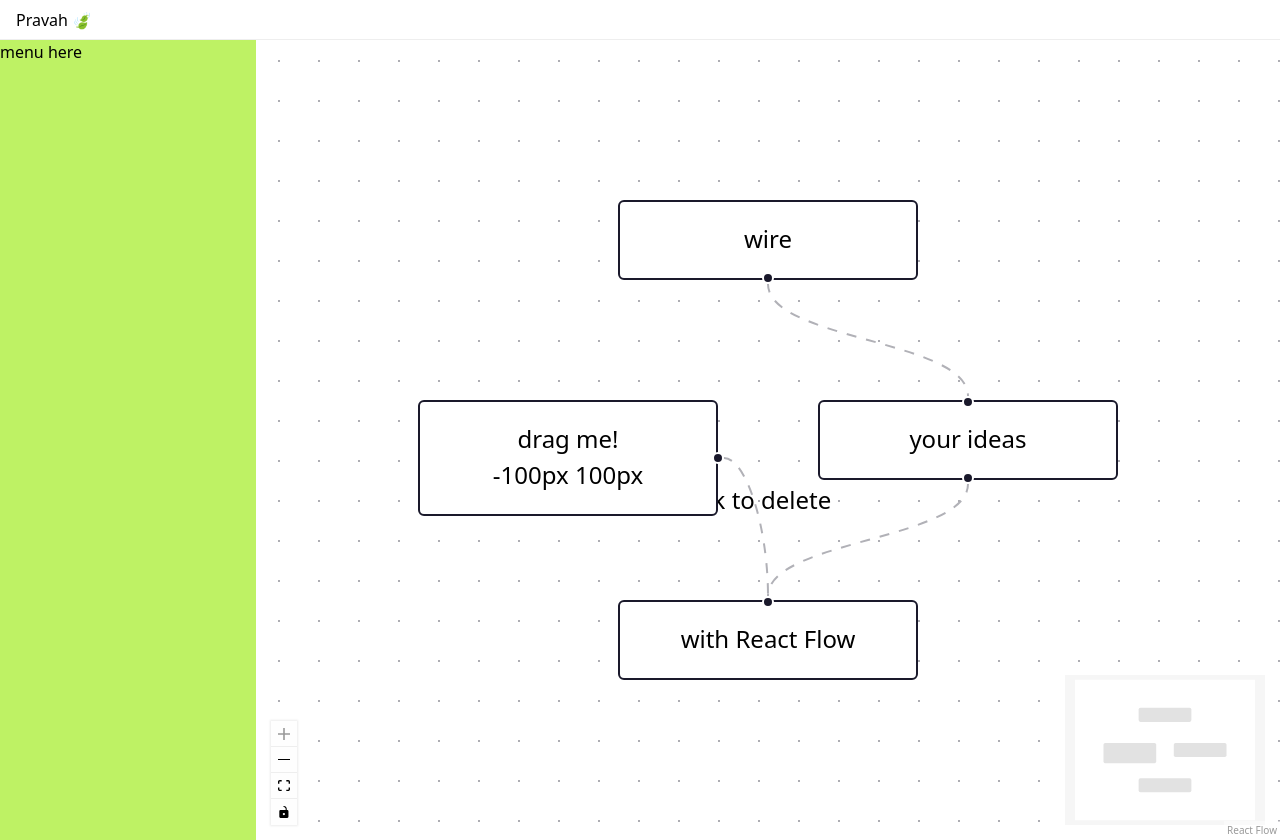
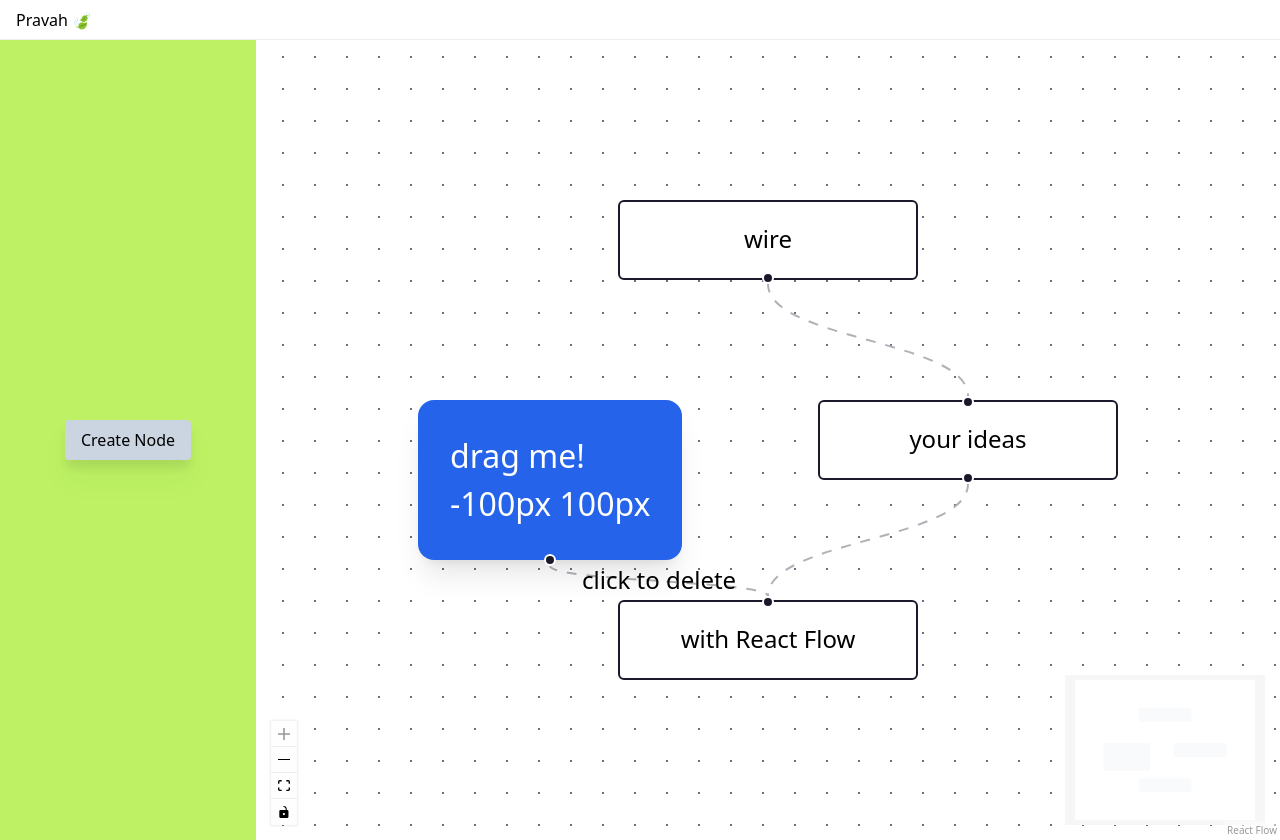
Before and after one commit to kalpriksh/pravaah, a Next.js app: page / in a window 1280 px wide. Built offline with nearby package versions, Linux system fonts and the light colour scheme.

Commit message:
add FlowEditorComponent

```diff
--- a/src/components/Flow.tsx
+++ b/src/components/Flow.tsx
@@ -1,4 +1,4 @@
-import { useCallback } from "react";
+import { useCallback, useState } from "react";
 import {
   Background,
   Controls,
@@ -15,7 +15,7 @@ import "@xyflow/react/dist/style.css";
 import { initialNodes, nodeTypes, type CustomNodeType } from "./nodes";
 import { initialEdges, edgeTypes, type CustomEdgeType } from "./edges";
 
-import  TestCustomComponent  from "./TestCustomComponent"
+import  FlowEditorComponent  from "./FlowEditorComponent"
 
 export default function App() {
   const [nodes, , onNodesChange] = useNodesState<CustomNodeType>(initialNodes);
@@ -25,7 +25,17 @@ export default function App() {
 
   const onConnect: OnConnect = useCallback((connection) => setEdges((edges) => addEdge(connection, edges)),[setEdges]);
 
+  // node create button is pressed
+  const onCreateNode = () => {
+    console.log('reached');
+  }
+
   return (
+    <div className="grid grid-cols-5">
+      <div>
+        <FlowEditorComponent onCreateNode={onCreateNode}></FlowEditorComponent>
+      </div>
+      <div className="h-screen col-span-4">
         <ReactFlow<CustomNodeType, CustomEdgeType>
           nodes={nodes}
           nodeTypes={nodeTypes}
@@ -35,10 +45,16 @@ export default function App() {
           onEdgesChange={onEdgesChange}
           onConnect={onConnect}
           fitView
+          // style={{
+          //   backgroundColor: '#1e293b', // Tailwind's slate-800 for dark background
+          //   color: '#f8fafc',            // Tailwind's slate-100 for text
+          // }}
         >
-      <Background />
-      <MiniMap />
+          <Background color="#334155" gap={16} />
+          <MiniMap nodeColor={() => '#f8fafc'} />
           <Controls />
         </ReactFlow>
+      </div>
+    </div>
   );
 }
--- /dev/null
+++ b/src/components/FlowEditorComponent.tsx
@@ -0,0 +1,23 @@
+interface FlowEditorComponentProps {
+  onCreateNode: (message: string) => void;
+}
+
+const FlowEditorComponent: React.FC<FlowEditorComponentProps> = ({ onCreateNode }) => {
+
+  const handleClick = () => {
+    onCreateNode('Node created'); // Changed the message to something more appropriate
+  };
+
+  return (
+    <div className="h-full bg-lime-300 flex justify-center items-center">
+      <button
+        className="drop-shadow-xl bg-slate-300 hover:bg-slate-400 text-black py-2 px-4 rounded"
+        onClick={handleClick}
+      >
+        Create Node
+      </button>
+    </div>
+  );
+};
+
+export default FlowEditorComponent;
--- a/src/components/NodeMenuComponent.tsx
+++ /dev/null
@@ -1,7 +0,0 @@
-export default function NoneMenuComponent() {
-  return (
-    <div className="h-full bg-lime-300">
-      menu here
-    </div>
-  );
-}
--- a/src/components/nodes/PositionLoggerNode.tsx
+++ b/src/components/nodes/PositionLoggerNode.tsx
@@ -18,7 +18,7 @@ export default function PositionLoggerNode({
   return (
     // We add this class to use the same styles as React Flow's default nodes.
 
-    <div className="react-flow__node-default">
+    <div className="bg-blue-600 text-white p-4 rounded-lg shadow-lg">
 
       {data.label && <div>{data.label}</div>}
 
@@ -26,7 +26,10 @@ export default function PositionLoggerNode({
         {x} {y}
       </div>
 
-      <Handle type="source" position={Position.Right} />
+      <Handle type="source"
+      className="w-2 h-2 bg-yellow-400 rounded-full"
+      position={Position.Bottom} />
+
     </div>
   );
 }
--- a/src/pages/index.tsx
+++ b/src/pages/index.tsx
@@ -2,7 +2,6 @@ import type { NextPage } from 'next';
 import Head from 'next/head';
 
 import Flow from 'components/Flow';
-import NodeMenuComponent from 'components/NodeMenuComponent';
 
 
 import styles from '../styles/Home.module.css';
@@ -20,11 +19,7 @@ const Home: NextPage = () => {
       <header className={styles.header}>Pravah 🍃</header>
       <div>
 
-      </div>
-
-      <div className='grid grid-cols-5 '>
-        <div className='h-screen bg-slate-300'><NodeMenuComponent/></div>
-        <div className='h-screen col-span-4'><Flow/></div>
+      <Flow/>
       </div>
 
     </div>
```
Lines whose indentation alone changed are shown as unchanged.
